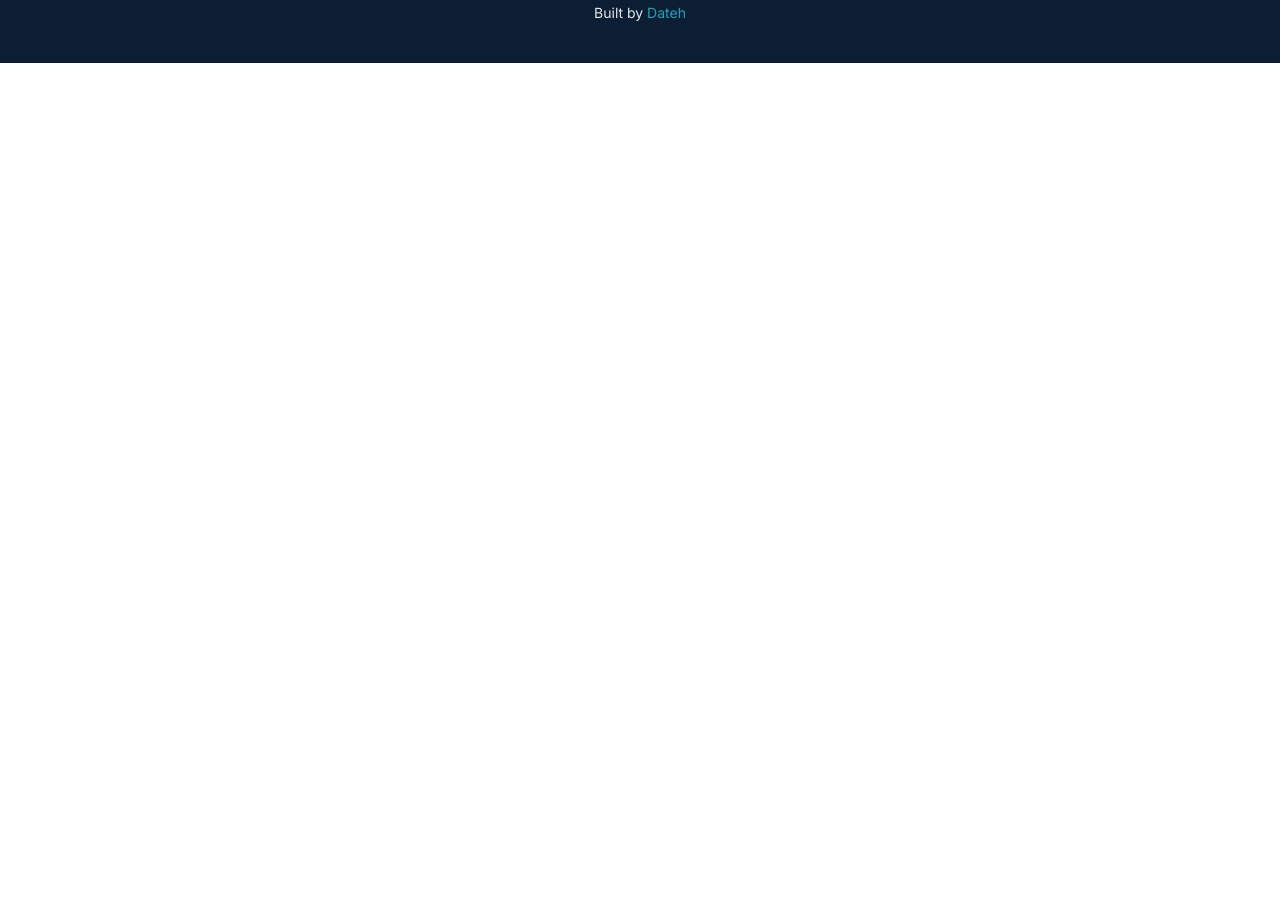
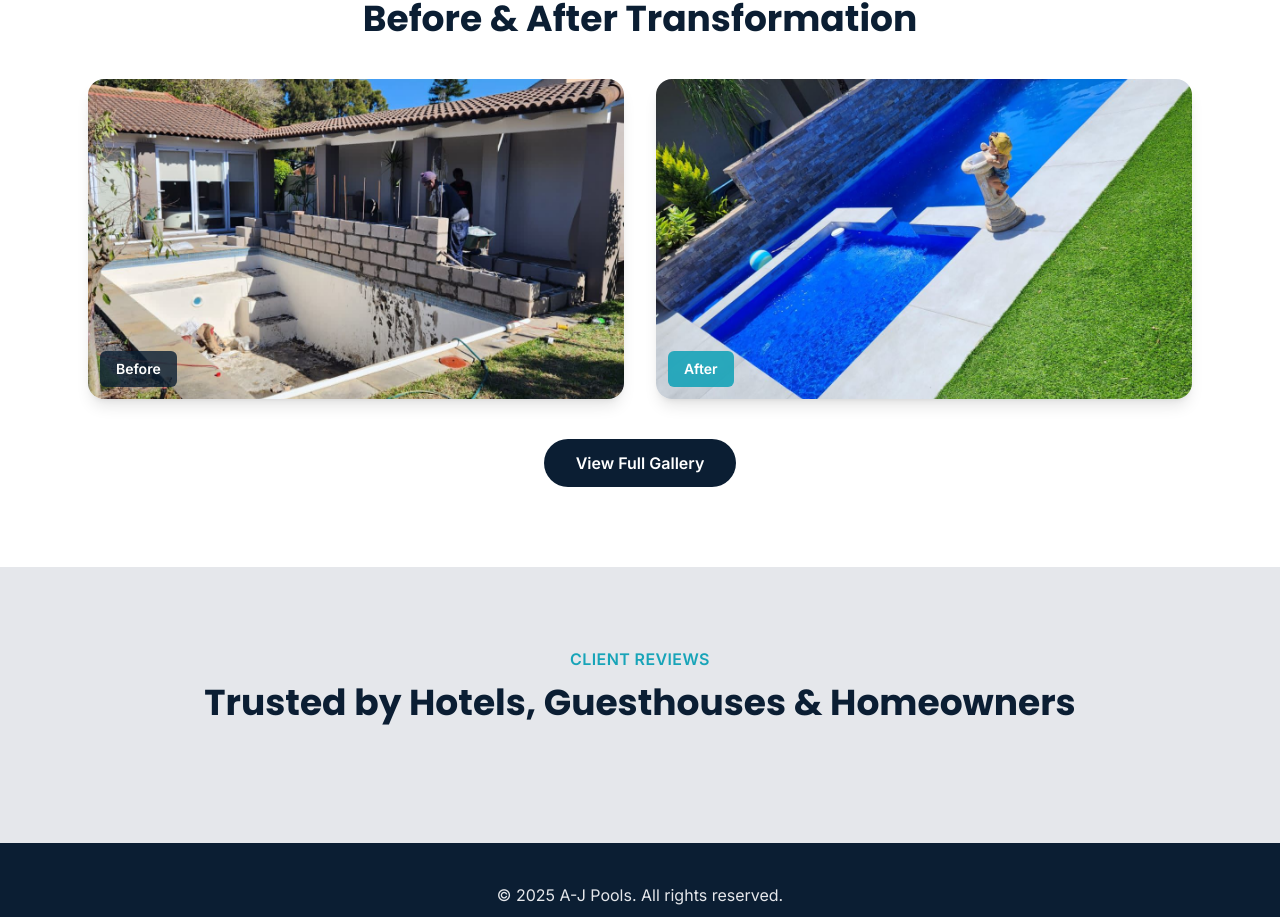
Before and after one commit to Dateh7/A-J-pools, a website built with webpack: page index.html in a window 1280 px wide. Shown: the part 2049-2966 px from the top of the page. Before the commit the page ends 2112 px from the top, so only its background shows below. Built offline with nearby package versions, Linux system fonts and the light colour scheme.

Commit message:
I cant believe i left out 2 sections

```diff
--- a/index.html
+++ b/index.html
@@ -129,6 +129,7 @@
   </div>
 </section>
 
+
 <!-- 🔹 SERVICES -->
 <section class="py-20 bg-silver dark:bg-[#091726]" id="services" data-aos="fade-up">
   <div class="max-w-6xl mx-auto px-6 text-center">
@@ -156,6 +157,56 @@
     <a href="service.html" class="inline-block mt-10 bg-navy dark:bg-aqua text-white dark:text-navy px-8 py-3 rounded-full font-semibold hover:scale-105 transition">Explore All Services</a>
   </div>
 </section>
+
+
+
+<!-- 🔹 OUR WORK COMPARISON -->
+<section class="py-20 bg-white dark:bg-[#0d1a2e]" id="our-work" data-aos="fade-up">
+  <div class="max-w-6xl mx-auto px-6 text-center">
+    <span class="uppercase tracking-wide text-aqua font-semibold">Our Work</span>
+    <h2 class="text-3xl md:text-4xl font-sans font-bold mt-3 mb-10 dark:text-aqua">Before & After Transformation</h2>
+
+    <div class="grid md:grid-cols-2 gap-8">
+      <!-- Before -->
+      <div class="relative group">
+        <img src="img/e1.jpg" alt="Pool Before Restoration" class="rounded-2xl shadow-lg object-cover w-full h-80 transition-transform duration-500 group-hover:scale-105">
+        <div class="absolute bottom-3 left-3 bg-navy/80 text-white px-4 py-2 rounded-md text-sm font-semibold">Before</div>
+      </div>
+
+      <!-- After -->
+      <div class="relative group">
+        <img src="img/e2.jpg" alt="Pool After Restoration" class="rounded-2xl shadow-lg object-cover w-full h-80 transition-transform duration-500 group-hover:scale-105">
+        <div class="absolute bottom-3 left-3 bg-aqua/90 text-white px-4 py-2 rounded-md text-sm font-semibold">After</div>
+      </div>
+    </div>
+
+    <a href="gallery.html" class="inline-block mt-10 bg-navy dark:bg-aqua text-white dark:text-navy px-8 py-3 rounded-full font-semibold hover:scale-105 transition">
+      View Full Gallery
+    </a>
+  </div>
+</section>
+
+
+<!-- 🔹 CLIENT REVIEWS -->
+<section class="py-20 bg-silver dark:bg-[#091726]" id="reviews" data-aos="fade-up">
+  <div class="max-w-6xl mx-auto px-6 text-center">
+    <span class="uppercase tracking-wide text-aqua font-semibold">Client Reviews</span>
+    <h2 class="text-3xl md:text-4xl font-sans font-bold mt-3 mb-10 dark:text-aqua">Trusted by Hotels, Guesthouses & Homeowners</h2>
+
+    <!-- Trustindex Widget -->
+    <div class="flex justify-center">
+      <div class="w-full max-w-3xl">
+        <div class="ti-widget" data-widget-id="21dab925771e917b4166b19686c"></div>
+      </div>
+    </div>
+
+    <!-- Trustindex Script -->
+    <script defer async src="https://cdn.trustindex.io/loader.js?21dab925771e917b4166b19686c"></script>
+
+  </div>
+</section>
+
+
 
 <!-- 🔹 FOOTER -->
 <footer class="bg-navy dark:bg-[#050c16] text-silver py-10 text-center">
```
